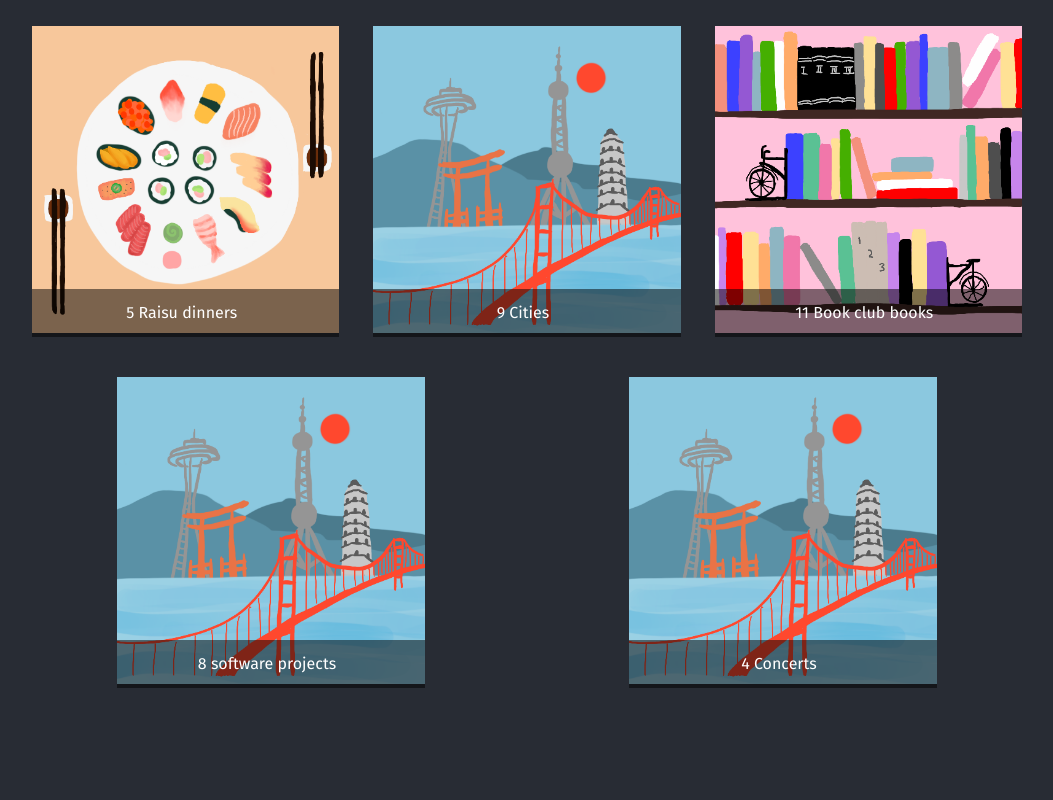
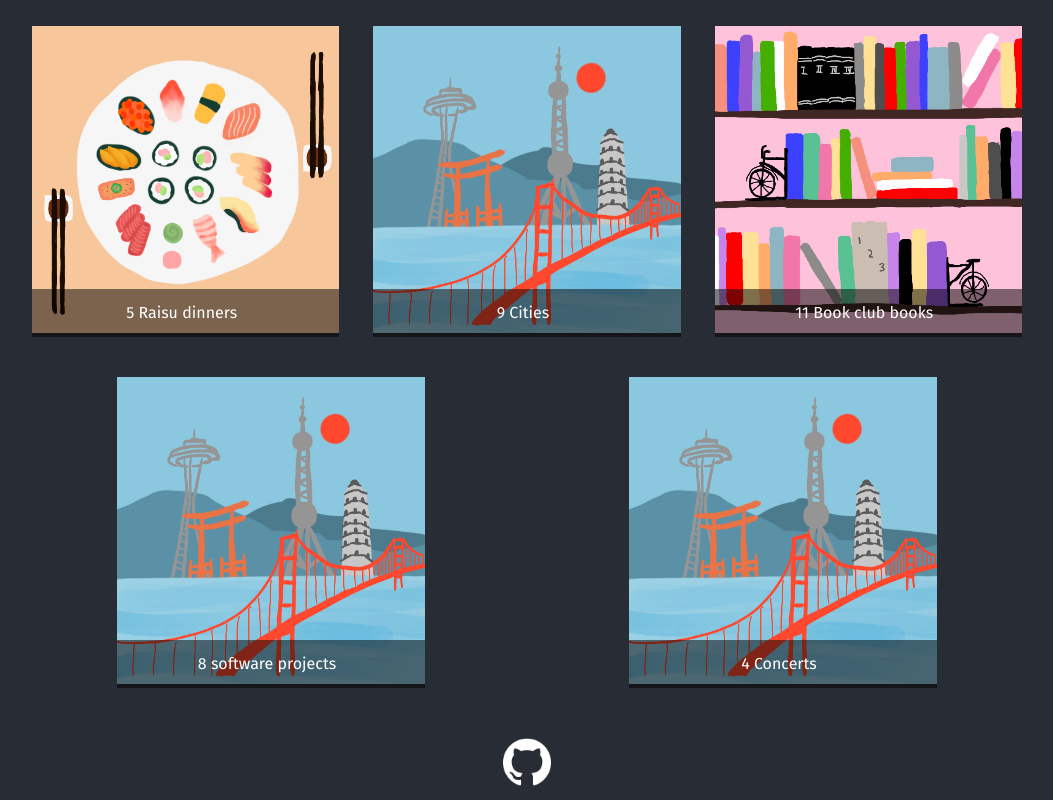
Before and after one commit to frostyshadows/anniversary, a React (Create React App) app: page / in a window 1280 px wide. Shown: the part 871-1671 px from the top of the page, without its empty margins (113-1166 px from the left). Before the commit the page ends 1599 px from the top, so only its background shows below. Built offline with nearby package versions, Linux system fonts and the light colour scheme.

Commit message:
add link to repo

```diff
--- a/src/App.js
+++ b/src/App.js
@@ -1,6 +1,7 @@
 import React, { Component } from 'react';
 import Days from './components/Days.jsx';
 import StatsGrid from './components/StatsGrid.jsx';
+import GithubLink from './components/GithubLink.jsx';
 import './styles/App.css';
 
 class App extends Component {
@@ -9,6 +10,7 @@ class App extends Component {
       <div className="App">
         <Days/>
         <StatsGrid/>
+        <GithubLink/>
       </div>
     );
   }
--- /dev/null
+++ b/src/components/GithubLink.jsx
@@ -0,0 +1,22 @@
+import React, {Component} from 'react';
+import '../styles/App.css';
+const images = require.context('../images', true);
+
+class GithubLink  extends Component {
+  openRepo = () => {
+    window.open("https://github.com/frostyshadows/anniversary", "_blank");
+  }
+
+  render() {
+
+    return (
+      <img
+        className="githubLogo"
+        src={images(`./github_logo.png`)} alt="Github"
+        onClick={this.openRepo}
+      />
+    );
+  }
+}
+
+export default GithubLink;
--- a/src/styles/App.css
+++ b/src/styles/App.css
@@ -98,6 +98,12 @@ li {
   color: #282c34;
 }
 
+.githubLogo {
+  width: 48px;
+  height: 48px;
+  margin: 10px;
+}
+
 @keyframes App-logo-spin {
   from {
     transform: rotate(0deg);
```
Also changed, not shown: src/images/github_logo.png (added).
